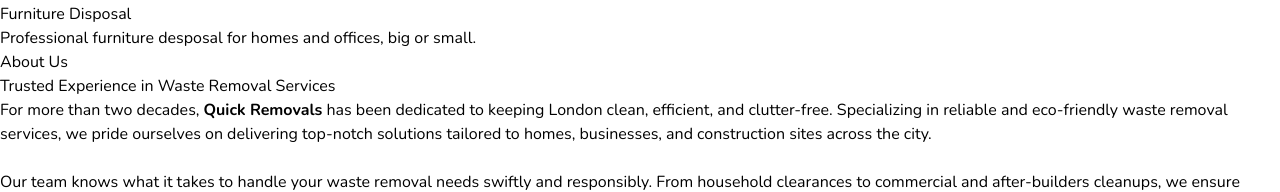
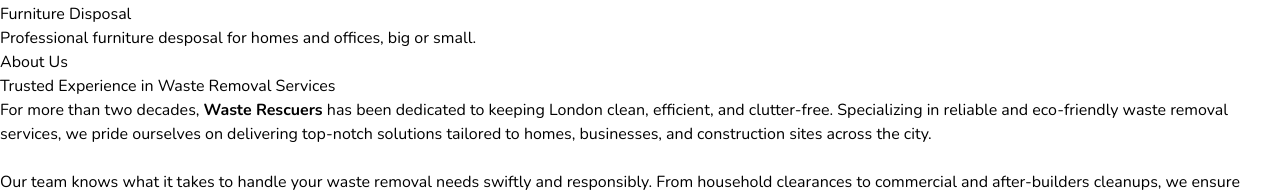
Before and after one commit to mrsonukr/waste-rescuers, a React (Vite) app: page / in a window 1280 px wide. Shown: the part 8849-9041 px from the top of the page. Built offline with nearby package versions, Linux system fonts and the light colour scheme; no server answers.

Commit message:
Update AboutTab.jsx

```diff
--- a/src/components/AboutTab.jsx
+++ b/src/components/AboutTab.jsx
@@ -54,7 +54,7 @@
             Trusted Experience in Waste Removal Services
           </p>
           <p className="text-gray-700 text-sm sm:text-base leading-relaxed">
-            For more than two decades, <strong>Quick Removals</strong> has been
+            For more than two decades, <strong>Waste Rescuers</strong> has been
             dedicated to keeping London clean, efficient, and clutter-free.
             Specializing in reliable and eco-friendly waste removal services, we
             pride ourselves on delivering top-notch solutions tailored to homes,
```
